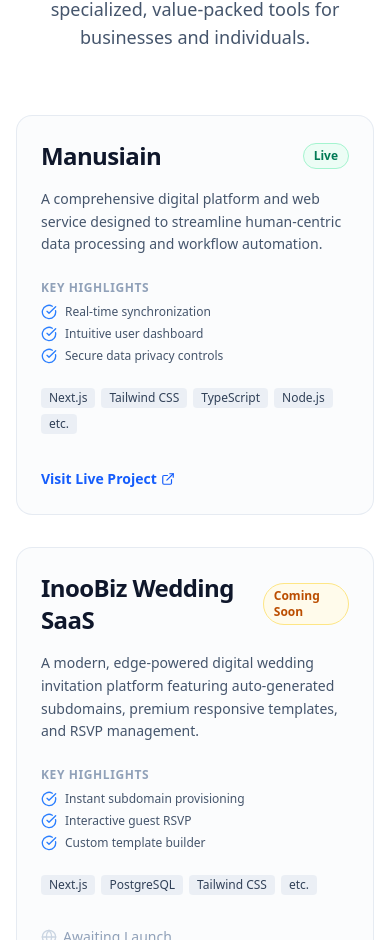
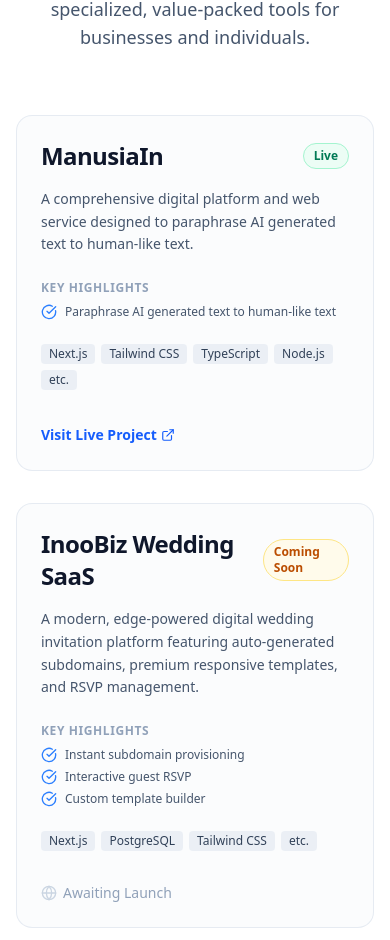
Before and after one commit to valentinohrynt/inoobiz, a Next.js app: page / in a window 390 px wide. Shown: the part 1332-2272 px from the top of the page. Built offline with nearby package versions, Linux system fonts and the light colour scheme.

Commit message:
feat: initialize landing page with product portfolio showcase and responsive navigation

```diff
--- a/app/page.tsx
+++ b/app/page.tsx
@@ -24,12 +24,12 @@
   // Products Data
   const products = [
     {
-      title: "Manusiain",
+      title: "ManusiaIn",
       status: "Live",
-      description: "A comprehensive digital platform and web service designed to streamline human-centric data processing and workflow automation.",
+      description: "A comprehensive digital platform and web service designed to paraphrase AI generated text to human-like text.",
       link: "https://manusiain.web.id",
       tech: ["Next.js", "Tailwind CSS", "TypeScript", "Node.js", "etc."],
-      features: ["Real-time synchronization", "Intuitive user dashboard", "Secure data privacy controls"],
+      features: ["Paraphrase AI generated text to human-like text"],
     },
     {
       title: "InooBiz Wedding SaaS",
@@ -234,8 +234,8 @@
                       </h3>
                       <span
                         className={`inline-flex items-center px-2.5 py-1 rounded-full text-xs font-semibold ${product.status === "Live"
-                            ? "bg-emerald-50 text-emerald-700 border border-emerald-200"
-                            : "bg-amber-50 text-amber-700 border border-amber-200"
+                          ? "bg-emerald-50 text-emerald-700 border border-emerald-200"
+                          : "bg-amber-50 text-amber-700 border border-amber-200"
                           }`}
                       >
                         {product.status}
```
